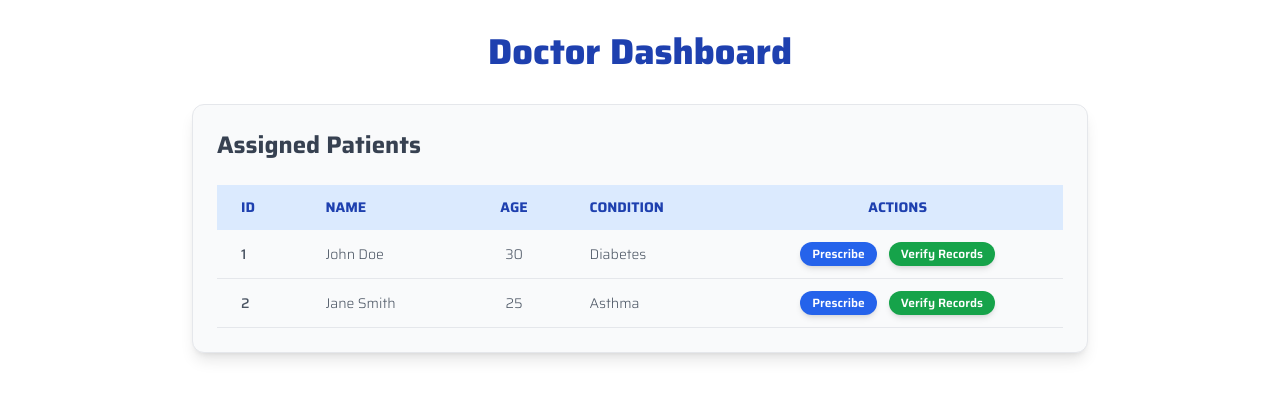
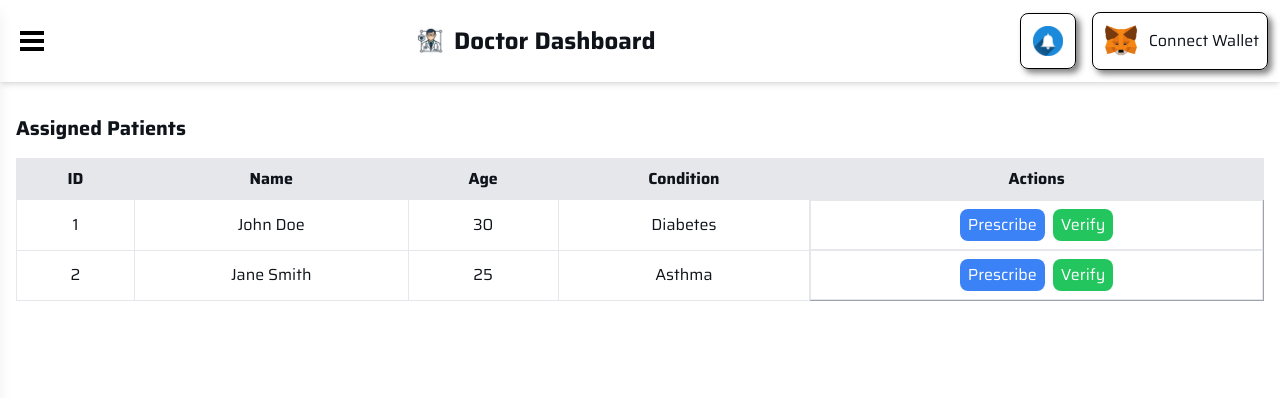
Before and after one commit to abd0777/healthcare-dapp, a React (Vite) app in the folder frontend/: page /Dashboard_doctor in a window 1280 px wide. Shown: the top 398 px of the page. Built offline with nearby package versions, Linux system fonts and the light colour scheme; no server answers; a web font is replaced by a local one.

Commit message:
Update Dashboard_doctor.jsx

```diff
--- a/frontend/src/pages/Dashboard_doctor.jsx
+++ b/frontend/src/pages/Dashboard_doctor.jsx
@@ -1,4 +1,4 @@
-import React, { useState } from "react";
+import React, { useState } from 'react';
 
 function Dashboard_doctor() {
     const [patients, setPatients] = useState([
@@ -6,68 +6,116 @@ function Dashboard_doctor() {
         { id: 2, name: "Jane Smith", age: 25, condition: "Asthma" },
     ]);
 
-  // Replaced alert() with console.log() as a temporary placeholder for UI action
+    const [menuOpen, setMenuOpen] = useState(false);
+
     const handlePrescribe = (id) => {
-    console.log(`Action: Add prescription for patient ID: ${id}`);
-    // TODO: Implement custom modal/form here to add prescription & push to blockchain
+        alert(`Add prescription for patient ID: ${id}`);
+        // Open modal/form to add prescription & push to blockchain
     };
 
     const handleVerify = (id) => {
-    console.log(`Action: Verifying blockchain records for patient ID: ${id}`);
-    // TODO: Implement blockchain verification logic here
+        alert(`Verifying blockchain records for patient ID: ${id}`);
+        // Blockchain verification logic
     };
 
     return (
-    // Main wrapper now serves as the full-page container (no fixed header/footer)
-    <div className="w-full min-h-screen bg-white text-gray-800 p-8">
-      <h1 className="text-4xl font-extrabold text-blue-800 mb-8 flex items-center justify-center">
-        Doctor Dashboard
-      </h1>
+        <div className="relative">
+            {/* Navbar */}
+            <nav className="sticky top-0 left-0 w-full p-3 bg-white shadow-md flex justify-between items-center z-20">
+                {/* Hamburger button */}
+                <button
+                    className="flex flex-col gap-1 p-2 rounded-md hover:bg-gray-200"
+                    onClick={() => setMenuOpen(!menuOpen)}
+                >
+                    <div className="w-6 h-1 bg-black"></div>
+                    <div className="w-6 h-1 bg-black"></div>
+                    <div className="w-6 h-1 bg-black"></div>
+                </button>
 
-      {/* Assigned Patients Table */}
-      <div className="max-w-4xl mx-auto p-6 bg-gray-50 border border-gray-200 rounded-xl shadow-lg">
-        <h2 className="text-2xl font-bold mb-6 text-gray-700">
-          Assigned Patients
-        </h2>
+                {/* Title */}
+                <div className="flex items-center gap-2">
+                    <img src="/doctor-icon.png" alt="doctor-icon" style={{ height: '30px', width: '30px' }} />
+                    <div className="text-2xl font-bold">Doctor Dashboard</div>
+                </div>
 
-        <div className="overflow-x-auto">
-          <table className="min-w-full border-collapse">
+                {/* Right icons */}
+                <div className='flex flex-row items-center gap-4'>
+                    {/* Notifications */}
+                    <button className="px-3 py-3 rounded-lg cursor-pointer border border-black hover:bg-black hover:text-white transition duration-300 ease-in-out"
+                    style={{ boxShadow: '4px 4px 6px rgba(0, 0, 0, 0.5)' }}
+                    >
+                        <img src="/notification-icon.png" alt="Notifications" style={{ height: '30px', width: '30px' }} />
+                    </button>
+
+                    {/* Wallet Connect */}
+                    <button className="px-2 py-2 rounded-lg cursor-pointer border border-black hover:bg-black hover:text-white transition duration-300 ease-in-out"
+                    style={{ boxShadow: '4px 4px 6px rgba(0, 0, 0, 0.5)' }}
+                    >
+                        <div className='flex flex-row items-center gap-2'>
+                            <img src="/metamask-icon.png" alt="MetaMask" className="h-10 w-10" />
+                            <div>Connect Wallet</div>
+                        </div>
+                    </button>
+                </div>
+            </nav>
+
+            {/* Sidebar (slide-in) */}
+            <div
+                className={`fixed top-0 left-0 h-full w-64 bg-blue-100 shadow-lg transform transition-transform duration-300 z-30
+                ${menuOpen ? "translate-x-0" : "-translate-x-full"}`}
+            >
+                <div className="p-4">
+                    <h2 className="text-lg font-bold mb-4">Menu</h2>
+                    <ul className="space-y-4">
+                        <li className="cursor-pointer hover:underline">View Patients</li>
+                        <li className="cursor-pointer hover:underline">Add Prescription</li>
+                        <li className="cursor-pointer hover:underline">Verify Records</li>
+                        <li className="cursor-pointer hover:underline">Settings</li>
+                    </ul>
+                </div>
+            </div>
+
+            {/* Overlay when menu is open */}
+            {menuOpen && (
+                <div
+                    className="fixed inset-0 bg-black opacity-50 z-20"
+                    onClick={() => setMenuOpen(false)}
+                />
+            )}
+
+            {/* Main Content */}
+            <div className='p-4 mt-4'>
+                <h2 className="text-xl font-bold mb-4">Assigned Patients</h2>
+                <table className="w-full border border-gray-400 text-center">
                     <thead>
-              <tr className="bg-blue-100 text-blue-800 uppercase text-sm leading-normal">
-                <th className="py-3 px-6 text-left">ID</th>
-                <th className="py-3 px-6 text-left">Name</th>
-                <th className="py-3 px-6 text-center">Age</th>
-                <th className="py-3 px-6 text-left">Condition</th>
-                <th className="py-3 px-6 text-center">Actions</th>
+                        <tr className="bg-gray-200">
+                            <th className="border px-4 py-2">ID</th>
+                            <th className="border px-4 py-2">Name</th>
+                            <th className="border px-4 py-2">Age</th>
+                            <th className="border px-4 py-2">Condition</th>
+                            <th className="border px-4 py-2">Actions</th>
                         </tr>
                     </thead>
-            <tbody className="text-gray-600 text-sm font-light">
+                    <tbody>
                         {patients.map((p) => (
-                <tr
-                  key={p.id}
-                  className="border-b border-gray-200 hover:bg-blue-50"
-                >
-                  <td className="py-3 px-6 text-left whitespace-nowrap font-medium">
-                    {p.id}
-                  </td>
-                  <td className="py-3 px-6 text-left">{p.name}</td>
-                  <td className="py-3 px-6 text-center">{p.age}</td>
-                  <td className="py-3 px-6 text-left">{p.condition}</td>
-                  <td className="py-3 px-6 text-center">
-                    <div className="flex justify-center gap-3">
+                            <tr key={p.id}>
+                                <td className="border px-4 py-2">{p.id}</td>
+                                <td className="border px-4 py-2">{p.name}</td>
+                                <td className="border px-4 py-2">{p.age}</td>
+                                <td className="border px-4 py-2">{p.condition}</td>
+                                <td className="border px-4 py-2 flex justify-center gap-2">
                                     <button
-                        className="px-3 py-1 bg-blue-600 text-white font-semibold text-xs rounded-full shadow-md hover:bg-blue-700 transition duration-150"
+                                        className="px-2 py-1 bg-blue-500 text-white rounded-lg hover:bg-blue-600"
                                         onClick={() => handlePrescribe(p.id)}
                                     >
                                         Prescribe
                                     </button>
                                     <button
-                        className="px-3 py-1 bg-green-600 text-white font-semibold text-xs rounded-full shadow-md hover:bg-green-700 transition duration-150"
+                                        className="px-2 py-1 bg-green-500 text-white rounded-lg hover:bg-green-600"
                                         onClick={() => handleVerify(p.id)}
                                     >
-                        Verify Records
+                                        Verify
                                     </button>
-                    </div>
                                 </td>
                             </tr>
                         ))}
@@ -75,7 +123,6 @@ function Dashboard_doctor() {
                 </table>
             </div>
         </div>
-    </div>
     );
 }
 
```
Lines whose indentation alone changed are shown as unchanged.
